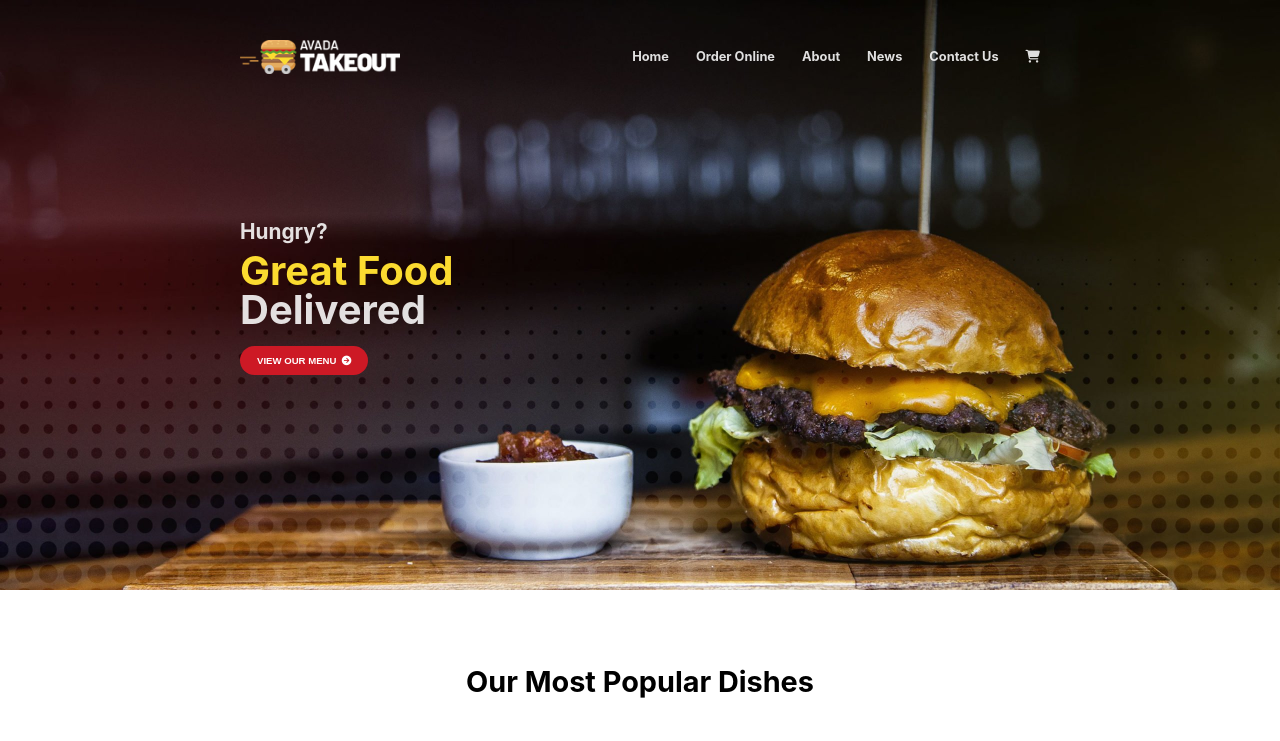
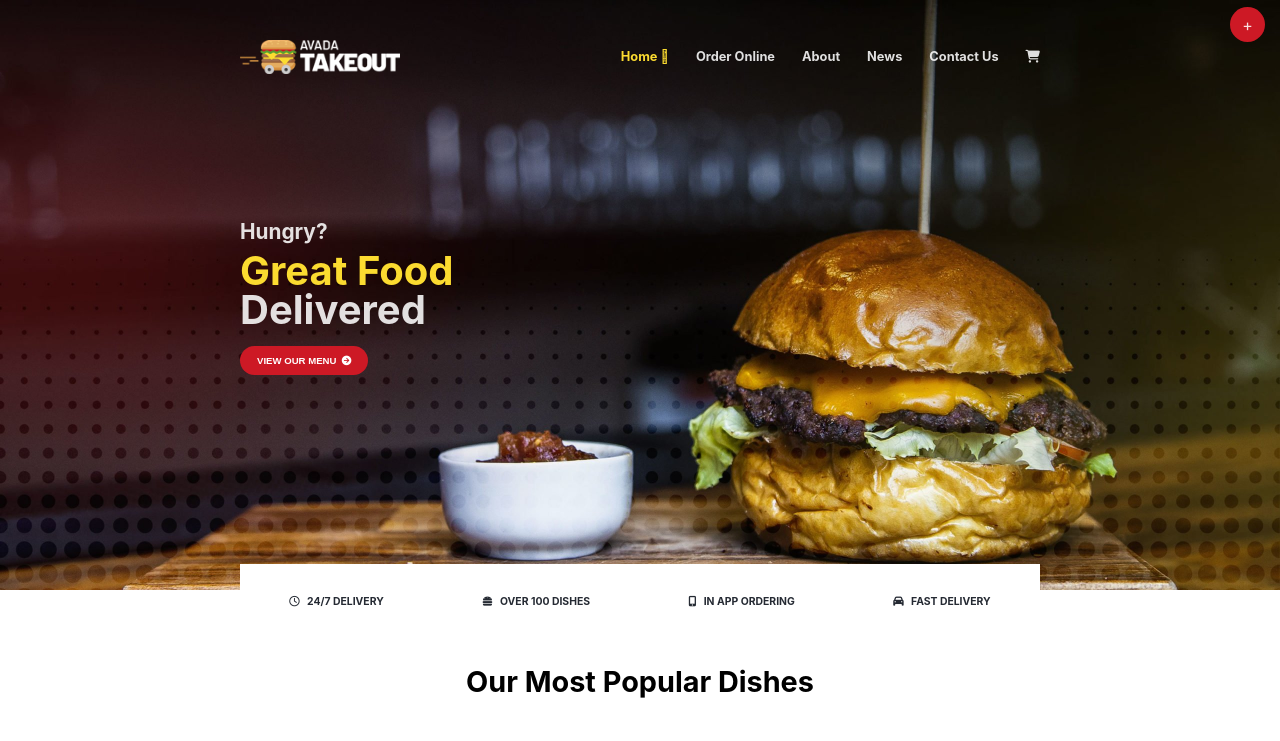
Before and after one commit to soniagaber/proj-html-vuejs, a Vue app: page / in a window 1280 px wide. Shown: the top 741 px of the page. Built offline with nearby package versions, Linux system fonts and the light colour scheme.

Commit message:
cambiato colore dei link active in header e footer

```diff
--- a/src/components/AppFooter.vue
+++ b/src/components/AppFooter.vue
@@ -9,34 +9,35 @@ export default{
                     {
                         title:"ORDER ONLINE",
                         links:[
-                            'Appetizers',
-                            'Burgers',
-                            'Pizza',
-                            'Fries',
-                            'Sides',
-                            'Desserts',
-                            'Beverages',
-                            'Specials'
+                        {scritta:'Appetizers'},
+                        {scritta:'Burgers'},
+                        {scritta:'Pizza'},
+                        {scritta:'Fries'},
+                        {scritta:'Sides'},
+                        {scritta:'Desserts'},
+                        {scritta:'Beverages'},
+                        {scritta:'Specials'},
                         ]
                     },
                     {
                         title:"NAVIGATE",
                         links:[
-                            'Home',
-                            'Alternate Home',
-                            'Menu',
-                            'About',
-                            'News',
-                            'Contact Us',
-                            'Cart',
+                            {scritta:'Home',
+                            clas:"active"},
+                            {scritta:'Alternate Home'},
+                            {scritta:'Menu'},
+                            {scritta:'About'},
+                            {scritta:'News'},
+                            {scritta:'Contact Us'},
+                            {scritta:'Cart'},
                         ]
                     },
                     {
                         title:"INFORMATION",
                         links:[
-                            'My Account',
-                            'Terms Of Service',
-                            'Privacy Policy',
+                        {scritta:'My Account'},
+                        {scritta:'Terms Of Service'},
+                        {scritta:'Privacy Policy'},
                         ],
                         immagini:[
                             '/img/app-store-badge-200x67.png',
@@ -78,7 +79,11 @@ export default{
                     },
                     {
                         title:"VOUCHER",
-                        immagini:['/img/footer-coupon-200x200.png']
+                        immagini:['/img/footer-coupon-200x200.png'],
+                        testi:['Just Use The Code',
+                        'FIRSTORDER',
+                        'At Checkout'],
+                        clas:'center',
                     }
                 ],
 
--- a/src/components/AppHeader.vue
+++ b/src/components/AppHeader.vue
@@ -7,11 +7,12 @@ export default{
             items:[
                 {
                     links:[
-                    'Home',
-                    'Order Online',
-                    'About',
-                    'News',
-                    'Contact Us',
+                    {scritta:'Home ',
+                    clas:"active"},
+                    {scritta:'Order Online'},
+                    {scritta:'About'},
+                    {scritta:'News'},
+                    {scritta:'Contact Us'},
                     ],
                     icons:['fa-solid fa-cart-shopping']
                 }
@@ -26,6 +27,9 @@ export default{
 
 <template>
     <div id="container-sfondo">
+        <div class="fixed">
+        +
+        </div>
         <div id="container">
             <nav>
                 <img src="/img/takeout-logo-mobile.png" alt="">
@@ -92,4 +96,21 @@ nav{
 }
 
 img{height: 34px;}
+div.fixed {
+  position: fixed;
+  top: 7px;
+  right: 15px;
+  width: 35px;
+  height: 35px;
+  background-color: #CD1925;
+  z-index: 3;
+  border-radius: 50%;
+  display: flex;
+  justify-content: center;
+  align-items: center;
+  cursor: pointer;
+  &:hover{
+    background-color: #AA131D;
+  }
+}
 </style>
--- a/src/components/FooterColumn.vue
+++ b/src/components/FooterColumn.vue
@@ -12,10 +12,10 @@ export default{
 </script>
 <template>
     <div id="column">
-        <h5 id="titolo">{{ obj.title }}</h5>
-        <ul v-for="link in obj.links">
-                <li>
-                    {{ link }}
+        <h5 id="titolo" :class="`${obj.clas}`">{{ obj.title }}</h5>
+        <ul v-for="link in obj.links" :class="`${obj.clas}`">
+                <li :class="`${link.clas}`">
+                    {{ link.scritta }}
                 </li>
         </ul>
         <ul v-for="open in obj.opening">
@@ -24,12 +24,17 @@ export default{
                 </li>
         </ul>
         <div id="imma-lista">
-            <ul v-for="imma in obj.immagini">
+            <ul v-for="imma in obj.immagini" :class="`${obj.clas}`">
                     <li>
                         <img :src="`${imma}`" alt="">
                     </li>
             </ul>
         </div>
+        <ul v-for="testo in obj.testi" :class="`${obj.clas}`">
+                <li>
+                    {{ testo }}
+                </li>
+        </ul>
     </div>
 </template>
 <style lang="scss" scoped>
@@ -65,4 +70,15 @@ img{
 #ora{
     color: #FBDB30;
 }
+
+.center{text-align: center;
+}
+
+ul.center li img{border: none;
+height: 100px;
+width: 100px;}
+
+.active{
+    color: #FBDB30;
+}
 </style>
--- a/src/components/HeaderMenuItem.vue
+++ b/src/components/HeaderMenuItem.vue
@@ -13,8 +13,8 @@ export default{
 <template>
     <div id="links-container">
         <ul v-for="link in obj.links">
-                <li>
-                    {{ link }}
+                <li :class="`${link.clas}`">
+                    {{ link.scritta }}
                 </li>
         </ul>
         <ul v-for="icon in obj.icons">
@@ -42,4 +42,9 @@ li{
  }
 }
 
+.active{
+    color:#FBDB30;
+    &::after{content:'\f107';}
+}
+
 </style>
--- a/src/components/MostPopular.vue
+++ b/src/components/MostPopular.vue
@@ -33,6 +33,12 @@ export default{
 <template>
     <div id="container-sfondo">
         <div id="container">
+            <div id="barra">
+                <div><i class="fa-regular fa-clock"></i> &nbsp; 24/7 DELIVERY</div>
+                <div><i class="fa-solid fa-burger"></i>  &nbsp; OVER 100 DISHES</div>
+                <div><i class="fa-solid fa-mobile-screen-button"></i>  &nbsp; IN APP ORDERING</div>
+                <div><i class="fa-solid fa-car"></i> &nbsp; FAST DELIVERY</div>
+            </div>
             <h2>Our Most Popular Dishes</h2>
             <div id="cards-container">
                 <PopularCard v-for="card in cards" :obj="card"></PopularCard>
@@ -57,6 +63,7 @@ export default{
             text-align: center;
             margin: auto;
             max-width: $container-width;
+            position: relative;
         }
         button{
             @include bottone();
@@ -82,4 +89,16 @@ export default{
     #backgr-order{
         position: relative;
     }
+    #barra{
+        color: #252a33;
+        font-weight: bold;
+        font-size: 0.65em;
+        width: 100%;
+        display: flex;
+        justify-content: space-around;
+        position: absolute;
+        top: -96px;
+        background-color: white;
+        padding-top: 30px;
+    }
 </style>
```
